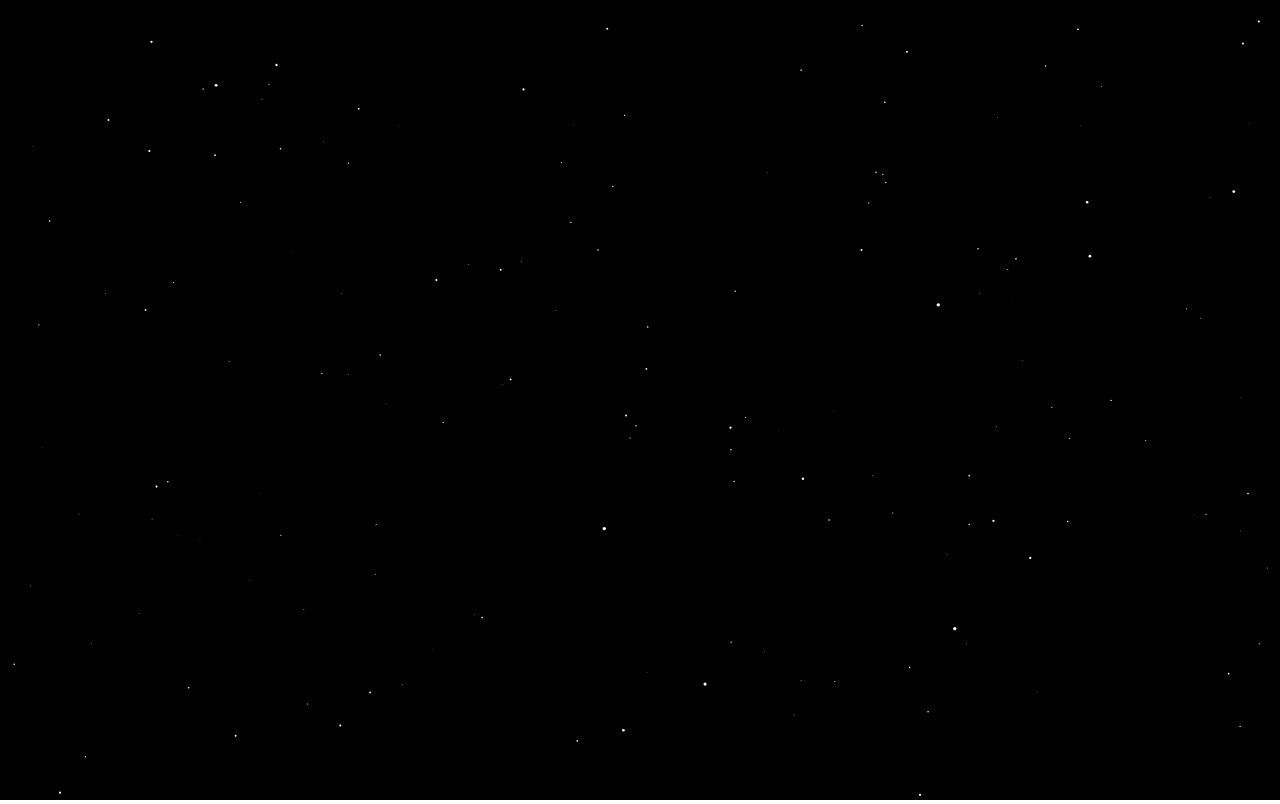
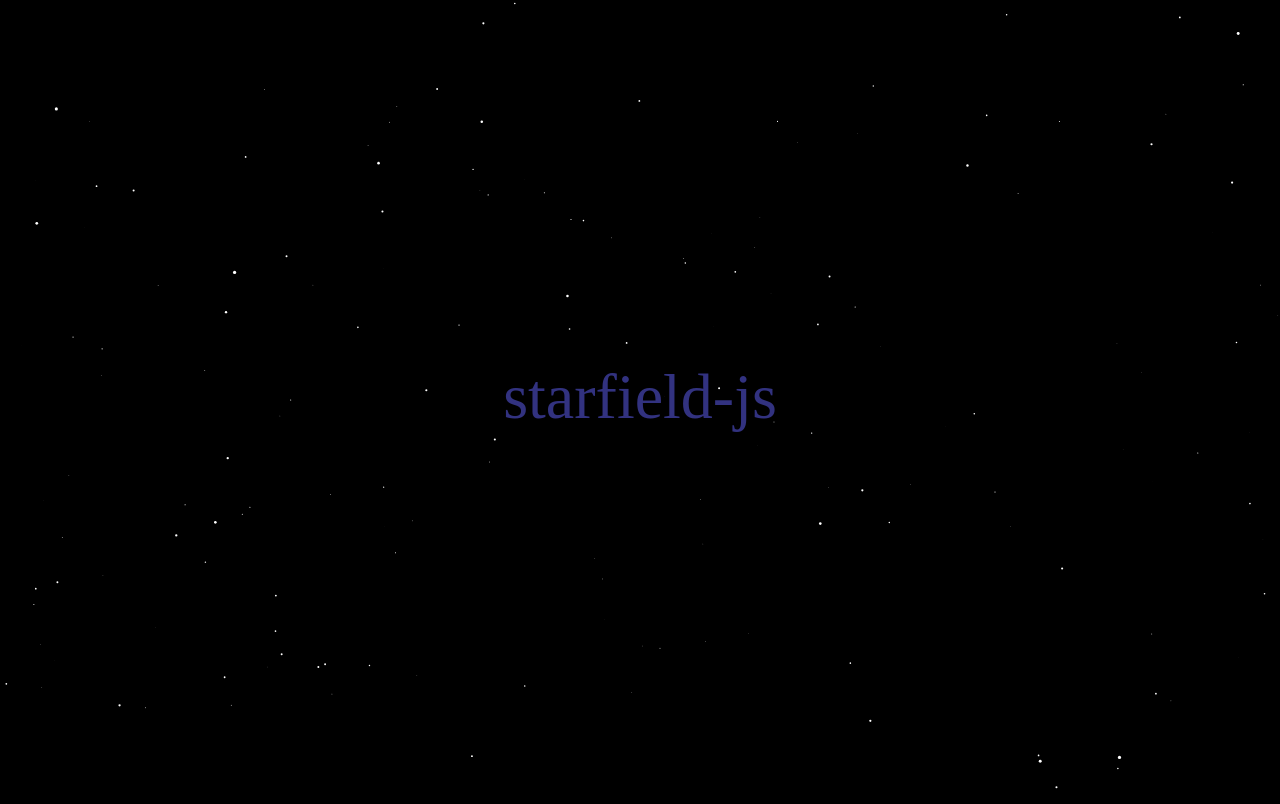
Before and after one commit to shaack/starfield-js, a website: page index.html in a window 1280 px wide. Drawn offline with Linux system fonts and the light colour scheme.

Commit message:
Added props starCount, speed, fpsMax.

```diff
--- a/index.html
+++ b/index.html
@@ -7,16 +7,35 @@
     <style>
         body {
             margin: 0;
+            overflow: hidden;
+            background-color: black;
         }
-        canvas {
+        canvas#starfield {
+            position: fixed;
             background-color: black;
+
+        }
+        main {
+            position: absolute;
             width: 100vw;
             height: 100vh;
+        }
+        main .text {
+            font-family: serif;
+            font-size: 5vw;
+            color: rgba(50, 50, 128, 1);
+            width: 100%;
+            position: absolute;
+            text-align: center;
+            top: 45%;
         }
     </style>
 </head>
 <body>
 <canvas id="starfield"></canvas>
+<main>
+    <div class="text">starfield-js</div>
+</main>
 <script type="module">
     import {Starfield} from "./src/Starfield.js"
     new Starfield(document.getElementById("starfield"))
--- a/src/Starfield.js
+++ b/src/Starfield.js
@@ -7,7 +7,9 @@ export class Starfield {
     constructor(canvas, props) {
         this.canvas = canvas
         this.props = {
-            starCount: 500,
+            starCount: 400,
+            speed: 10,
+            fpsMax: 50,
             ...props
         }
         this.ctx = canvas.getContext("2d")
@@ -29,7 +31,7 @@ export class Starfield {
             this.ctx.beginPath()
             this.ctx.arc(x, y, size, 0, Math.PI * 2, false)
             this.ctx.fill()
-            star.z -= 1
+            star.z -= this.props.speed * 60 / this.props.fpsMax
             if (star.z <= 0) {
                 star.z = this.canvas.width
                 star.x = Math.random() * this.canvas.width - this.centerX
@@ -38,7 +40,7 @@ export class Starfield {
         }
         setTimeout(() => {
             requestAnimationFrame(this.draw.bind(this))
-        }, 50)
+        }, 1000 / this.props.fpsMax)
     }
     init() {
         this.stars = []
```
Also changed, not shown: README.md.
